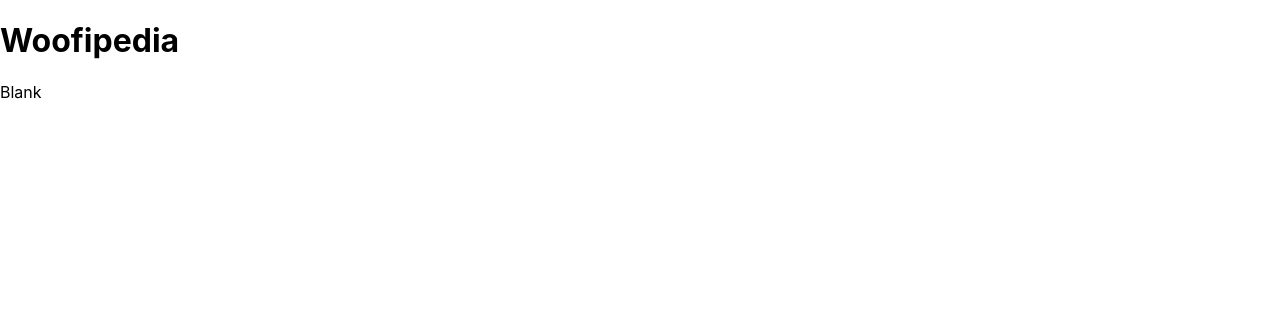
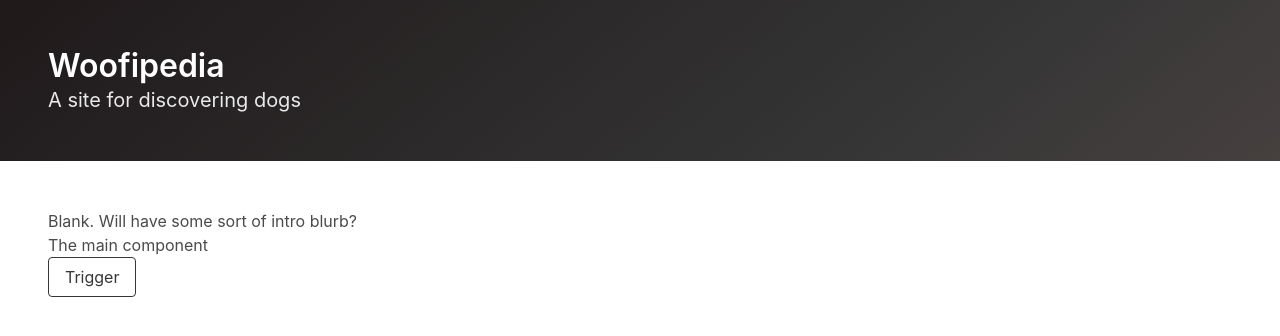
Before and after one commit to pasdo501/woofipedia, a React (Create React App) app: page / in a window 1280 px wide. Shown: the top 336 px of the page. Built offline with nearby package versions, Linux system fonts and the light colour scheme.

Commit message:
Bulma, Main component start
- Added Bulma framework for styling
- Added a placeholder main component (& some extra style to header)

```diff
--- a/package.json
+++ b/package.json
@@ -3,6 +3,8 @@
   "version": "0.1.0",
   "private": true,
   "dependencies": {
+    "bulma": "^0.7.5",
+    "node-sass": "^4.12.0",
     "react": "^16.8.6",
     "react-dom": "^16.8.6",
     "react-helmet": "^5.2.1",
--- a/src/App.js
+++ b/src/App.js
@@ -1,13 +1,19 @@
 import React from 'react';
 import Helmet from "react-helmet";
 import Header from "./components/Header";
+import Main from "./components/Main";
+
+import "./App.scss";
 
 function App() {
   return (
     <div className="App">
       <Helmet title="Woofipedia" />
       <Header />
-      Blank
+      <section className="section">
+        <p>Blank. Will have some sort of intro blurb?</p>
+        <Main />
+      </section>
     </div>
   );
 }
--- /dev/null
+++ b/src/App.scss
@@ -0,0 +1,9 @@
+@charset "utf-8";
+
+@import "../node_modules/bulma/bulma";
+
+html {
+    /* Overwrite Bulma's overflow-y: scroll to not have
+        the vertical scrollbar visible at all times ... */
+    overflow: auto;
+}
--- a/src/components/Header.js
+++ b/src/components/Header.js
@@ -1,8 +1,15 @@
 import React from "react";
+
+import "./Header.css";
 
 const Header = () => (
     <header>
-        <h1>Woofipedia</h1>
+        <section className="hero is-dark is-bold">
+            <div className="hero-body">
+                <h1 className="title">Woofipedia</h1>
+                <h3 className="subtitle">A site for discovering dogs</h3>
+            </div>
+        </section>
     </header>
 )
 
--- /dev/null
+++ b/src/components/Main.js
@@ -0,0 +1,22 @@
+import React, { Component } from "react";
+
+class Main extends Component {
+    handleClick = () => {
+        alert("Button clicked");
+    };
+    render() {
+        return (
+            <div>
+                <p>The main component</p>
+                <button
+                    className="button is-dark is-outlined"
+                    onClick={this.handleClick}
+                >
+                    Trigger
+                </button>
+            </div>
+        );
+    }
+}
+
+export default Main;
```
Also changed, not shown: src/components/Header.css (added), 1 other file (tests, documents, lock files or other folders).
